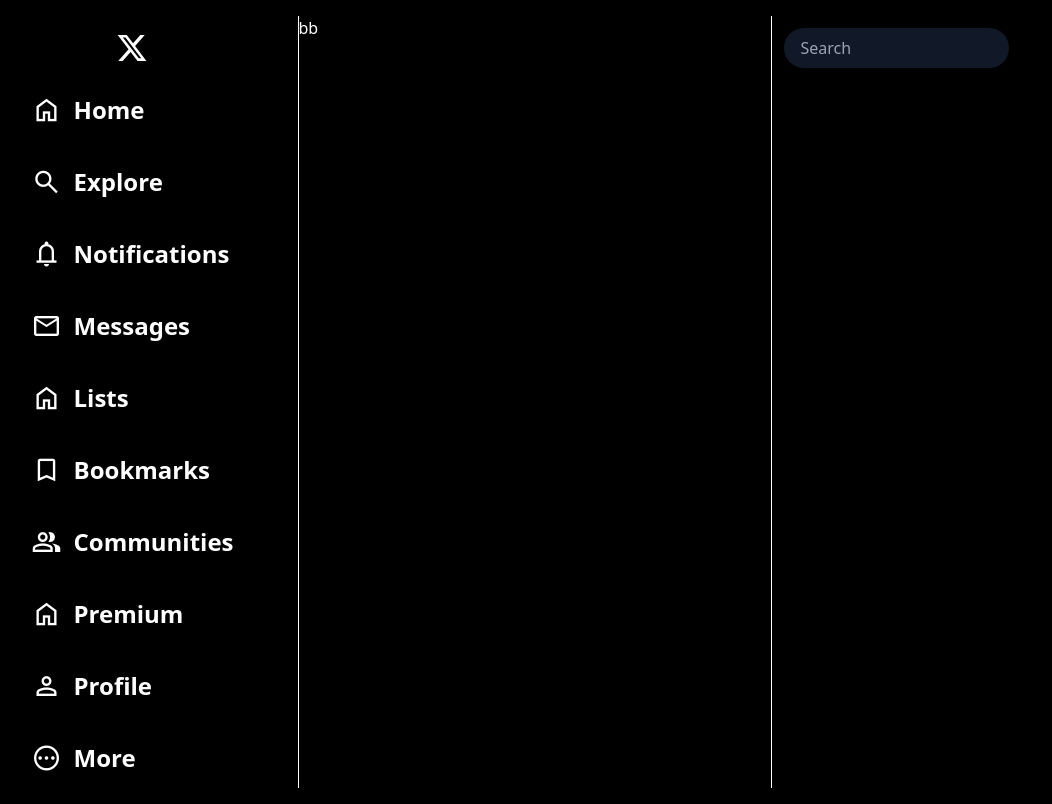
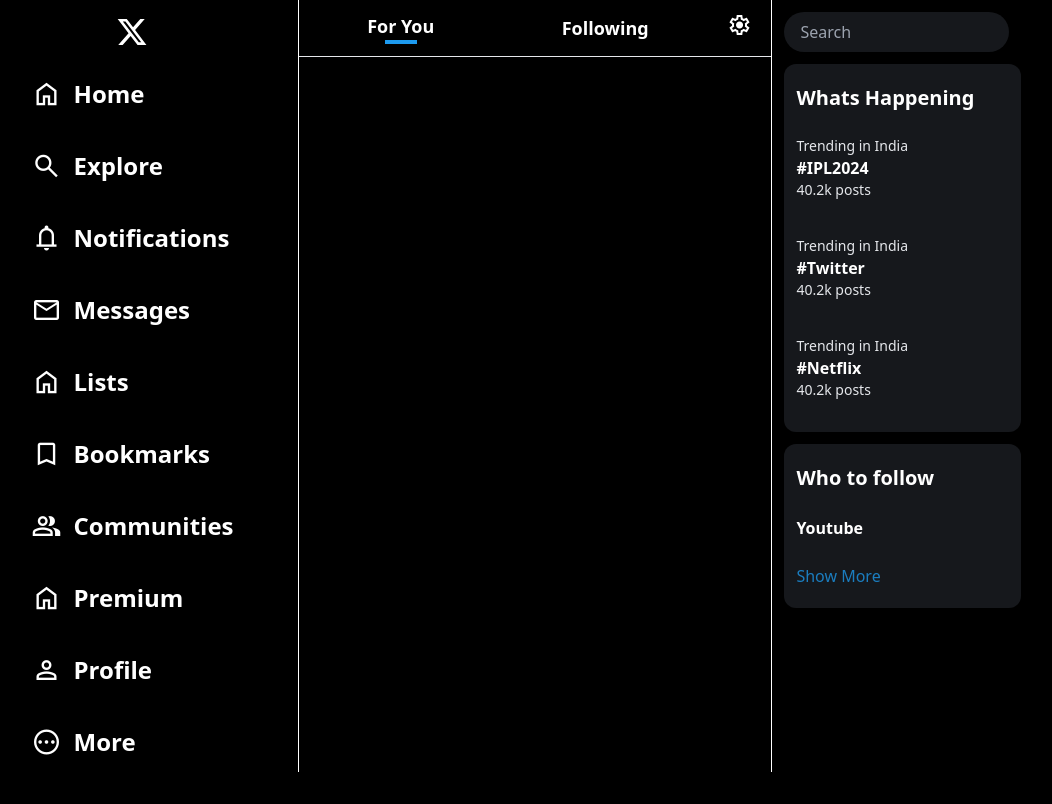
Before and after one commit to Santan-Reddy/Twitter-Clone, a website built with Vite: page index.html in a window 1280 px wide. Shown: the whole page, without its empty margins (34-1086 px from the left). Built offline with nearby package versions, Linux system fonts and the light colour scheme.

Commit message:
modified right section

```diff
--- a/index.html
+++ b/index.html
@@ -8,7 +8,7 @@
     <link rel="stylesheet" href="./css/output.css">
 </head>
 <body class=" bg-black text-white">
-    <div class="flex container mx-auto my-4">
+    <div class="flex container mx-auto ">
         <div class="first w-[70%] ">
             <div class="logo invert my-4 ">
                 <svg viewBox="0 0 24 24" aria-hidden="true" class="m-auto w-8 r-4qtqp9 r-yyyyoo r-dnmrzs r-bnwqim r-1plcrui r-lrvibr r-lrsllp r-1nao33i r-16y2uox r-8kz0gk"><g><path d="M18.244 2.25h3.308l-7.227 8.26 8.502 11.24H16.17l-5.214-6.817L4.99 21.75H1.68l7.73-8.835L1.254 2.25H8.08l4.713 6.231zm-1.161 17.52h1.833L7.084 4.126H5.117z"></path></g></svg>
@@ -29,12 +29,53 @@
                 </ul>
             </div>
         </div>
-        <div class="second w-full border-x border-white">
-            bb
+        <div class="second w-full border-x border-white ">
+            <div class="top flex items-center ">
+                <div class="left w-1/2 flex justify-center font-bold text-lg hover:bg-[#16181c] p-3">
+                    <div class="flex flex-col justify-between items-center">
+                        For You
+                        <div class="w-8 h-1 bg-[#1d9bf0] "></div>
+                    </div>
+
+                </div>
+                <div class="right w-1/2 flex justify-center font-bold text-lg hover:bg-[#16181c] p-3">Following</div>
+                <div class="settings mx-2 p-3">
+                    <span class="material-symbols-outlined">
+                        settings
+                    </span>
+                </div>
+            </div>
+            <hr>
         </div>
         <div class="third w-full">
             <div class="search m-3">
-                <input type="text" class="w-1/2 rounded-full bg-gray-900 text-white px-4 py-2" placeholder="Search">
+                <input type="text" class="w-1/2 rounded-full bg-[#16181c] text-white px-4 py-2" placeholder="Search">
+            </div>
+            <div class="whats m-3 bg-[#16181c] w-1/2 py-5 rounded-xl space-y-3">
+                <h1 class="text-xl font-bold px-3">Whats Happening</h1>
+                <div class="item px-3 p-3 hover:bg-[#202327] hover:cursor-pointer">
+                    <div class="text-sm text-gray-200">Trending in India</div>
+                    <div class="font-bold">#IPL2024</div>
+                    <div class="text-sm text-gray-200">40.2k posts</div>
+                </div>
+                <div class="item px-3 p-3 hover:bg-[#202327]  hover:cursor-pointer">
+                    <div class="text-sm text-gray-200">Trending in India</div>
+                    <div class="font-bold">#Twitter</div>
+                    <div class="text-sm text-gray-200">40.2k posts</div>
+                </div>
+                <div class="item px-3 p-3 hover:bg-[#202327]  hover:cursor-pointer">
+                    <div class="text-sm text-gray-200">Trending in India</div>
+                    <div class="font-bold">#Netflix</div>
+                    <div class="text-sm text-gray-200">40.2k posts</div>
+                </div>
+            </div>
+            <div class="Who m-3 bg-[#16181c] w-1/2 py-5 rounded-xl space-y-3">
+                <h1 class="text-xl font-bold px-3">Who to follow</h1>
+                <div class="item px-3 p-3 hover:bg-[#202327] hover:cursor-pointer">
+                    <div class="font-bold">Youtube</div>
+                    <!-- <div class="text-sm text-gray-200">40.2k posts</div> -->
+                </div>
+                <div class="text-[#1b7dbf] m-3 hover:cursor-pointer">Show More</div>
             </div>
         </div>
     </div>
--- a/package.json
+++ b/package.json
@@ -5,12 +5,16 @@
   "main": "index.js",
   "scripts": {
     "test": "echo \"Error: no test specified\" && exit 1",
-    "build":"npx tailwindcss -i ./css/input.css -o ./css/output.css --watch"
+    "build": "npx tailwindcss -i ./css/input.css -o ./css/output.css --watch",
+    "dev": "vite"
   },
   "keywords": [],
   "author": "",
   "license": "ISC",
   "devDependencies": {
     "tailwindcss": "^3.4.1"
+  },
+  "dependencies": {
+    "vite": "^5.0.12"
   }
 }
```
Also changed, not shown: css/output.css, 1 other file.
